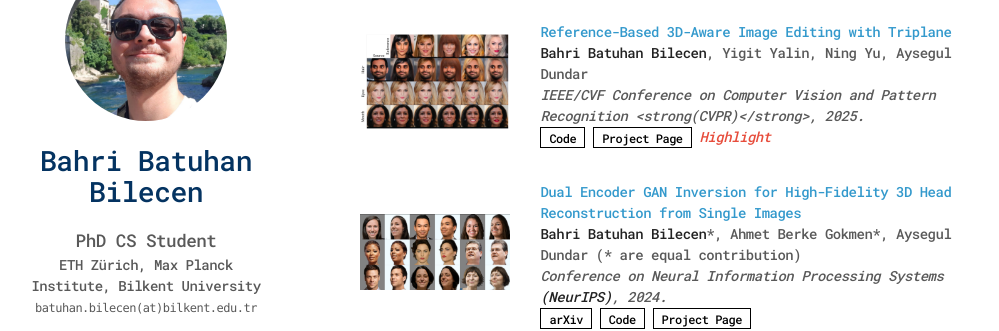
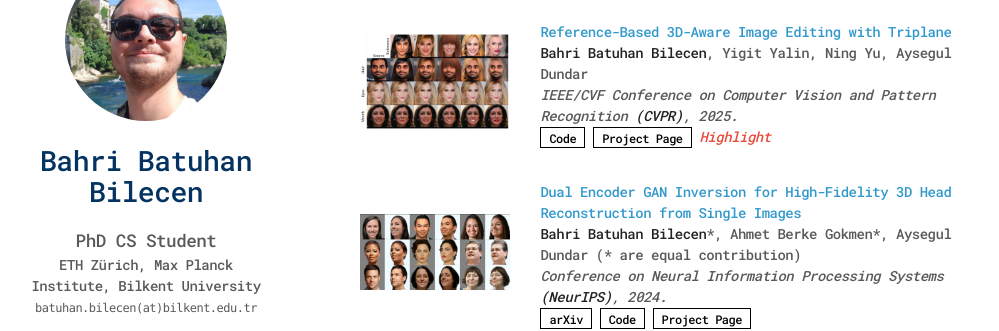
Before and after one commit to three-bee/three-bee.github.io, a Jekyll site: the page built from index.md, in a window 1280 px wide and 900 px high, scrolled down 543 px. Shown: the part 175-506 px from the top of the window, without its empty margins (130-1129 px from the left). Built offline with Jekyll 4.4.1, drawn with Linux system fonts in a browser that asks for light colours; nearby versions of some CDN libraries; a style sheet for code colours, icons or effects is not loaded; our own code applies the rules of GitHub Pages for plain Markdown files.

Commit message:
Update publications.yml

```diff
--- a/_data/publications.yml
+++ b/_data/publications.yml
@@ -20,7 +20,7 @@ main:
     code: https://github.com/three-bee/triplane_edit
     authors: <strong>Bahri Batuhan Bilecen</strong>, Yigit Yalin, Ning Yu, Aysegul Dundar
     image: ./assets/img/triplaneEditing.png
-    conference: IEEE/CVF Conference on Computer Vision and Pattern Recognition <strong(CVPR)</strong>, 2025.
+    conference: IEEE/CVF Conference on Computer Vision and Pattern Recognition <strong>(CVPR)</strong>, 2025.
     notes: Highlight
 
   - title: Dual Encoder GAN Inversion for High-Fidelity 3D Head Reconstruction from Single Images
```
